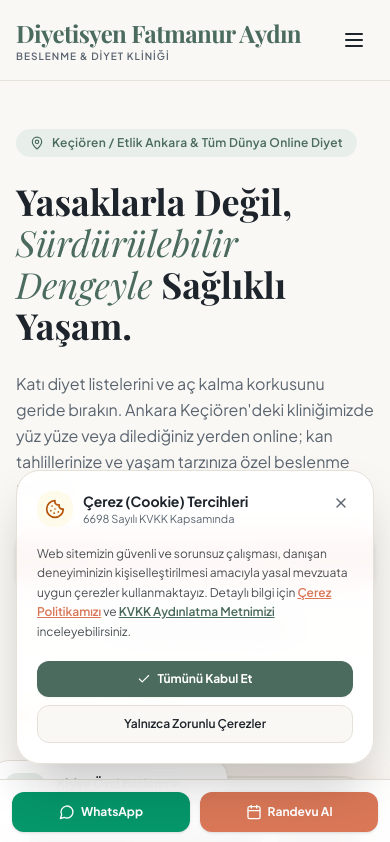
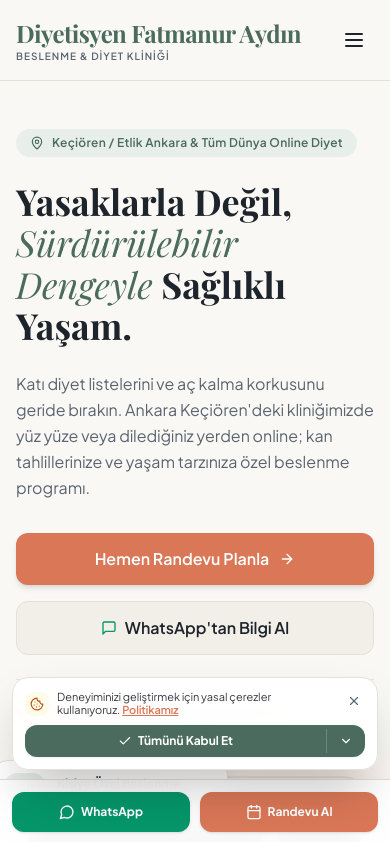
Before and after one commit to emnaydin95/diyetisyen-fatmanur-aydin, a Next.js app: page / in a window 390 px wide. Shown: the top 842 px of the page. Built offline with nearby package versions, Linux system fonts and the light colour scheme.

Commit message:
feat(ux): ultra-compact mobile cookie banner with split button and dropdown popup

```diff
--- a/src/components/layout/CookieConsent.tsx
+++ b/src/components/layout/CookieConsent.tsx
@@ -1,11 +1,13 @@
 "use client";
 
-import React, { useState, useEffect } from "react";
+import React, { useState, useEffect, useRef } from "react";
 import Link from "next/link";
-import { Cookie, X, Check } from "lucide-react";
+import { Cookie, X, Check, ChevronDown, Shield } from "lucide-react";
 
 export default function CookieConsent() {
   const [isVisible, setIsVisible] = useState(false);
+  const [showOptions, setShowOptions] = useState(false);
+  const popupRef = useRef<HTMLDivElement>(null);
 
   useEffect(() => {
     // Check if user has already made a cookie choice
@@ -22,6 +24,24 @@ export default function CookieConsent() {
       // In case localStorage is blocked/unavailable
     }
   }, []);
+
+  // Click outside listener for the mobile options popup
+  useEffect(() => {
+    if (!showOptions) return;
+
+    const handleClickOutside = (e: MouseEvent | TouchEvent) => {
+      if (popupRef.current && !popupRef.current.contains(e.target as Node)) {
+        setShowOptions(false);
+      }
+    };
+
+    document.addEventListener("mousedown", handleClickOutside);
+    document.addEventListener("touchstart", handleClickOutside);
+    return () => {
+      document.removeEventListener("mousedown", handleClickOutside);
+      document.removeEventListener("touchstart", handleClickOutside);
+    };
+  }, [showOptions]);
 
   const handleAcceptAll = () => {
     try {
@@ -40,31 +60,45 @@ export default function CookieConsent() {
   if (!isVisible) return null;
 
   return (
-    <div className="fixed bottom-20 md:bottom-6 left-4 right-4 md:left-6 md:right-auto md:max-w-md z-50 animate-in fade-in slide-in-from-bottom-5 duration-500">
-      <div className="bg-white/95 backdrop-blur-md rounded-3xl p-5 sm:p-6 border border-borderHairline shadow-2xl space-y-4">
+    <div className="fixed bottom-[74px] sm:bottom-6 left-3 right-3 sm:left-6 sm:right-auto sm:max-w-md z-50 animate-in fade-in slide-in-from-bottom-3 duration-300">
+      <div className="bg-white/95 backdrop-blur-md rounded-2xl sm:rounded-3xl p-3 sm:p-6 border border-borderHairline shadow-2xl">
 
-        {/* Header */}
-        <div className="flex items-start justify-between gap-3">
-          <div className="flex items-center gap-2.5">
-            <div className="w-9 h-9 rounded-2xl bg-amber-50 text-amber-700 flex items-center justify-center flex-shrink-0">
-              <Cookie className="w-5 h-5" />
+        {/* Header / Text Row */}
+        <div className="flex items-start justify-between gap-2 mb-2 sm:mb-3">
+          <div className="flex items-start sm:items-center gap-2">
+            <div className="w-6 h-6 sm:w-9 sm:h-9 rounded-lg sm:rounded-2xl bg-amber-50 text-amber-700 flex items-center justify-center flex-shrink-0 mt-0.5 sm:mt-0">
+              <Cookie className="w-3.5 h-3.5 sm:w-5 sm:h-5" />
             </div>
-            <div>
+
+            {/* Mobile Compact Text (Reduces height by >60%) */}
+            <p className="sm:hidden text-[11px] text-charcoal/90 leading-tight">
+              Deneyiminizi geliştirmek için yasal çerezler kullanıyoruz.{" "}
+              <Link
+                href="/cerez-politikasi"
+                className="text-terracotta underline font-semibold"
+              >
+                Politikamız
+              </Link>
+            </p>
+
+            {/* Desktop Header */}
+            <div className="hidden sm:block">
               <h4 className="text-sm font-bold text-charcoal">Çerez (Cookie) Tercihleri</h4>
               <p className="text-[11px] text-mutedSlate">6698 Sayılı KVKK Kapsamında</p>
             </div>
           </div>
+
           <button
             onClick={handleAcceptNecessary}
             aria-label="Kapat"
-            className="text-mutedSlate hover:text-charcoal p-1 rounded-lg transition-colors"
+            className="text-mutedSlate hover:text-charcoal p-1 rounded-lg transition-colors flex-shrink-0"
           >
-            <X className="w-4 h-4" />
+            <X className="w-3.5 h-3.5 sm:w-4 sm:h-4" />
           </button>
         </div>
 
-        {/* Text */}
-        <p className="text-xs text-charcoal/80 leading-relaxed">
+        {/* Desktop Description */}
+        <p className="hidden sm:block text-xs text-charcoal/80 leading-relaxed mb-4">
           Web sitemizin güvenli ve sorunsuz çalışması, danışan deneyiminizin kişiselleştirilmesi amacıyla yasal mevzuata uygun çerezler kullanmaktayız. Detaylı bilgi için{" "}
           <Link
             href="/cerez-politikasi"
@@ -83,7 +117,58 @@ export default function CookieConsent() {
         </p>
 
         {/* Action Buttons */}
-        <div className="flex flex-col sm:flex-row items-stretch sm:items-center gap-2 pt-1">
+        <div className="relative">
+
+          {/* Mobile Popup: Yalnızca Zorunlu Çerezler */}
+          {showOptions && (
+            <div
+              ref={popupRef}
+              className="absolute bottom-full mb-2 left-0 right-0 bg-white rounded-2xl p-1.5 border border-borderHairline shadow-2xl z-50 animate-in fade-in slide-in-from-bottom-2 duration-200 sm:hidden"
+            >
+              <button
+                onClick={handleAcceptNecessary}
+                className="w-full text-left py-2 px-3 rounded-xl hover:bg-brandBg text-xs font-semibold text-charcoal transition-colors flex items-center justify-between group active:bg-brandSurface"
+              >
+                <span className="flex items-center gap-2">
+                  <Shield className="w-3.5 h-3.5 text-sage" />
+                  <span>Yalnızca Zorunlu Çerezler</span>
+                </span>
+                <span className="text-[10px] text-mutedSlate group-hover:text-charcoal font-medium">Uygula &rarr;</span>
+              </button>
+            </div>
+          )}
+
+          {/* Mobile Split Button: Tümünü Kabul Et + Dropdown Arrow */}
+          <div className="flex sm:hidden items-stretch rounded-xl bg-sage hover:bg-sage-dark text-white shadow-sm overflow-hidden transition-all">
+            <button
+              onClick={handleAcceptAll}
+              className="flex-1 py-2 px-3 text-xs font-bold flex items-center justify-center gap-1.5 active:bg-sage-dark transition-colors"
+            >
+              <Check className="w-3.5 h-3.5" />
+              <span>Tümünü Kabul Et</span>
+            </button>
+            <div className="w-[1px] bg-white/20 my-1" />
+            <button
+              type="button"
+              onClick={(e) => {
+                e.stopPropagation();
+                setShowOptions((prev) => !prev);
+              }}
+              aria-label="Çerez seçenekleri"
+              className={`px-3 py-2 flex items-center justify-center transition-colors active:bg-white/20 ${
+                showOptions ? "bg-black/15" : "hover:bg-black/10"
+              }`}
+            >
+              <ChevronDown
+                className={`w-3.5 h-3.5 transition-transform duration-200 ${
+                  showOptions ? "rotate-180" : ""
+                }`}
+              />
+            </button>
+          </div>
+
+          {/* Desktop Buttons (Unchanged side-by-side layout) */}
+          <div className="hidden sm:flex items-center gap-2">
             <button
               onClick={handleAcceptAll}
               className="flex-1 py-2.5 px-4 bg-sage hover:bg-sage-dark text-white rounded-xl text-xs font-bold transition-all shadow-sm hover:shadow flex items-center justify-center gap-1.5"
@@ -100,6 +185,8 @@ export default function CookieConsent() {
           </div>
 
         </div>
+
+      </div>
     </div>
   );
 }
```
Lines whose indentation alone changed are shown as unchanged.
